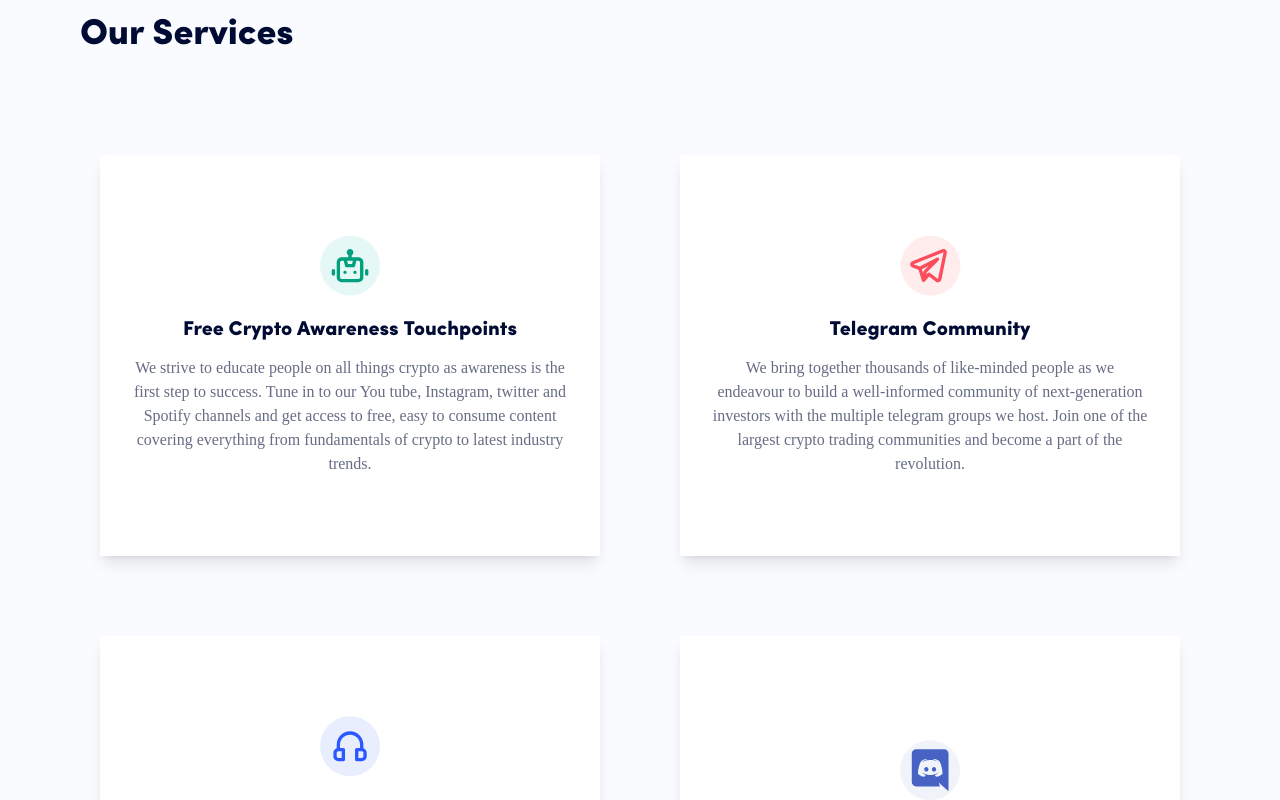
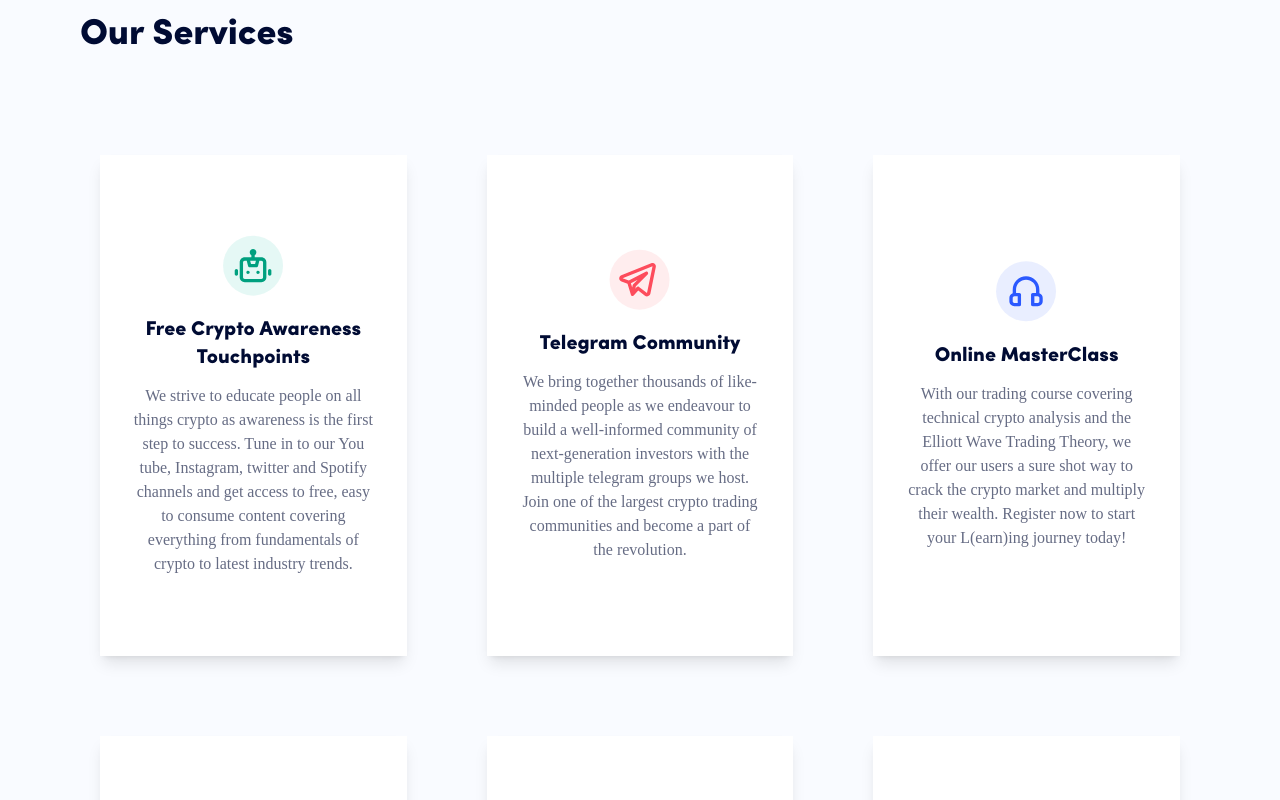
Before and after one commit to HaraDev001/kingschart, a Next.js app: page /services in a window 1280 px wide. Shown: the part 1160-1960 px from the top of the page. Built offline with nearby package versions, Linux system fonts and the light colour scheme; a web font is replaced by a local one.

Commit message:
Fixed Services Panel

```diff
--- a/pages/index.js
+++ b/pages/index.js
@@ -168,7 +168,7 @@ export default function Home({ FAQ, blogs }) {
         <h1 className="text-4xl font-bold mt-10">Our Services</h1>
       </div>
       <div className="container flex items-center justify-center lg:justify-between px-5 lg:px-20 flex-col lg:flex-row mb-5">
-        <div className="md:mt-20 grid lg:grid-cols-2 p-5 gap-5 xl:gap-20 justify-items-center">
+        <div className="md:mt-20 grid grid-cols-1 md:grid-cols-2 lg:grid-cols-3 p-5 gap-5 lg:gap-10 justify-items-center">
           <a
             href="https://www.youtube.com/c/KingChart007"
             target="_blank"
--- a/pages/services.js
+++ b/pages/services.js
@@ -240,7 +240,7 @@ export default function Services() {
         <h1 className="text-4xl font-bold mt-10">Our Services</h1>
       </div>
       <div className="container flex items-center justify-center lg:justify-between px-5 lg:px-20 flex-col lg:flex-row mb-5">
-        <div className="md:mt-20 grid lg:grid-cols-2 p-5 gap-5 xl:gap-20 justify-items-center">
+        <div className="md:mt-20 grid  grid-cols-1 md:grid-cols-2 lg:grid-cols-3  p-5 gap-5 xl:gap-20 justify-items-center">
           <a
             href="https://www.youtube.com/c/KingChart007"
             target="_blank"
```
